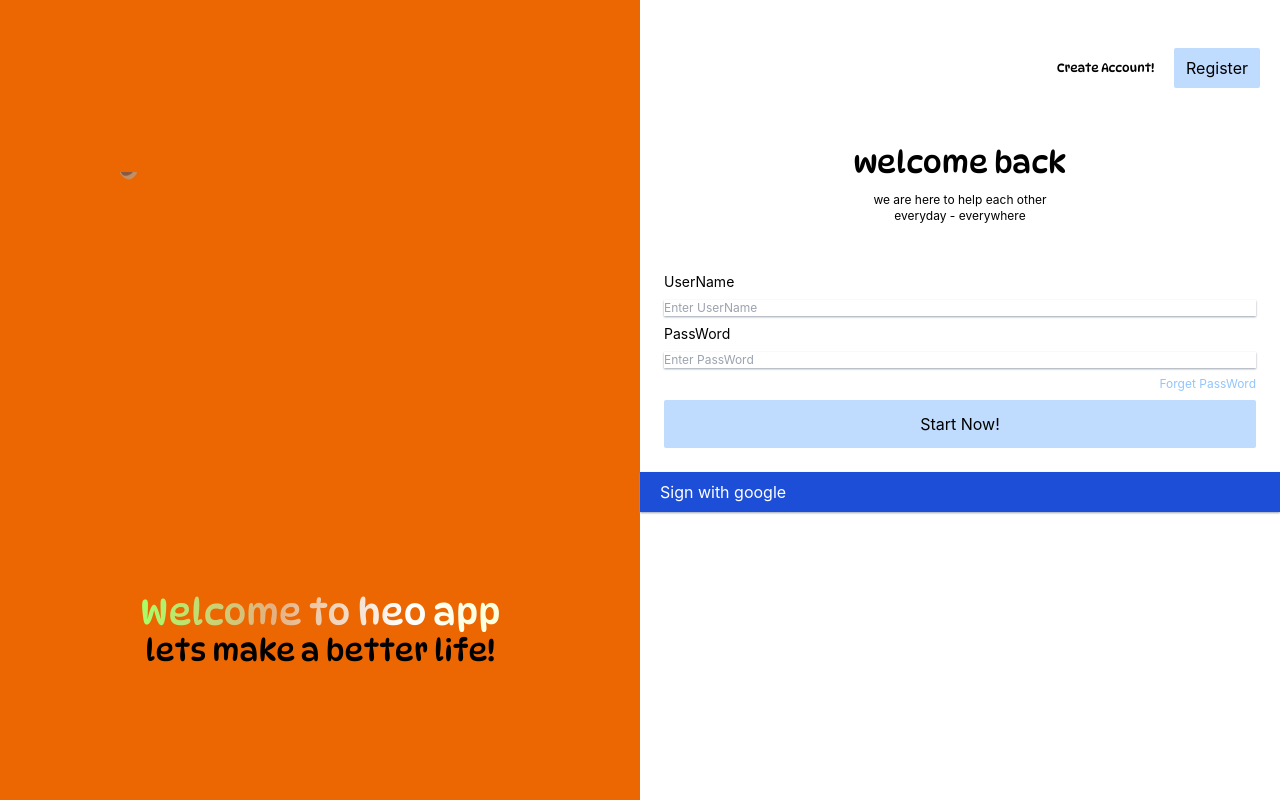
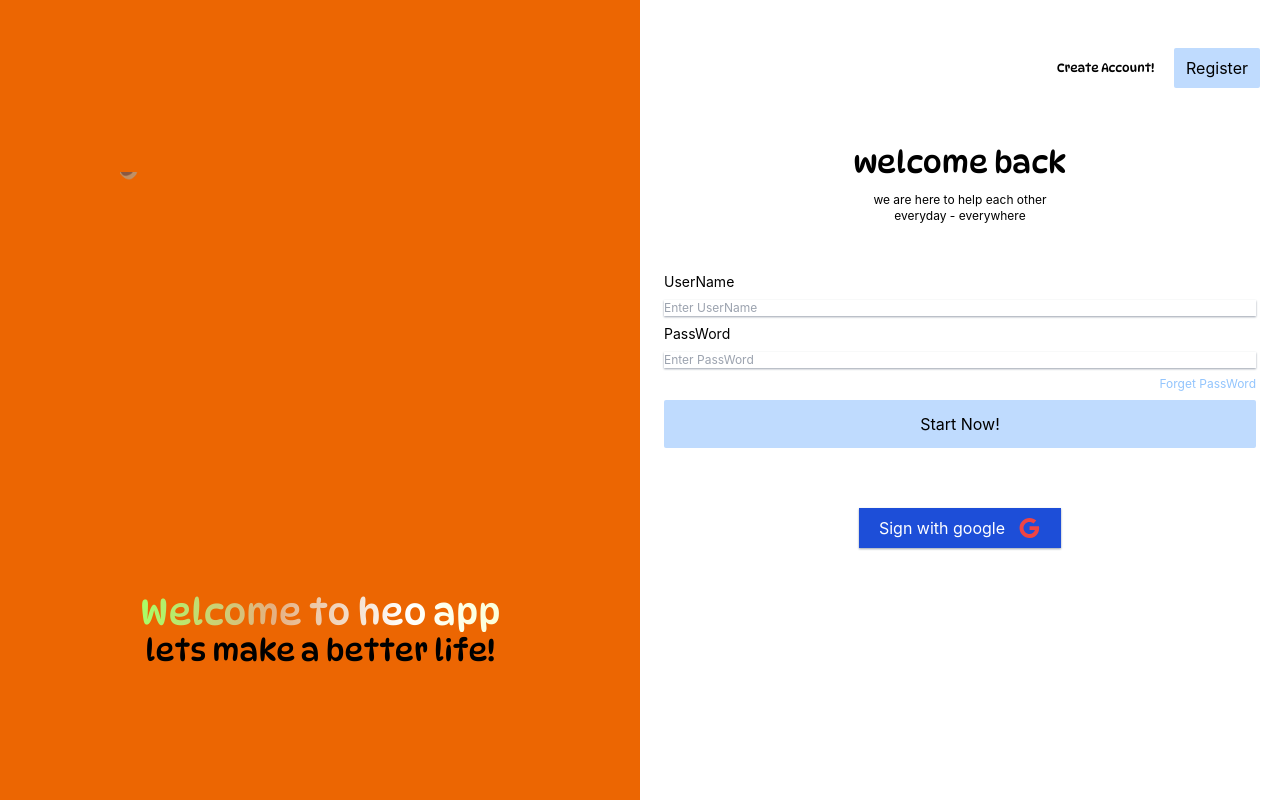
Before and after one commit to heo-app/heo_playground, a React (Create React App) app: page /login in a window 1280 px wide. Built offline with nearby package versions, Linux system fonts and the light colour scheme.

Commit message:
feat: add google icon

```diff
--- a/src/components/login/LoginView.tsx
+++ b/src/components/login/LoginView.tsx
@@ -1,5 +1,6 @@
 import { FC } from 'react';
 import { useTheme } from '@mui/material/styles';
+import GoogleIcon from '@mui/icons-material/Google';
 
 import logo from '../../images/heo-hands.gif';
 import { useStyles } from './LoginStyle';
@@ -59,10 +60,11 @@ const LoginView: FC<LoginViewProps> = (props) => {
             </button>
           </div>
 
-          <div className="h-32 mt-6">
+          <div className="h-32 mt-6 flex items-center justify-center">
             <a href="/">
-              <div className="bg-blue-700 text-white shadow-sm shadow-gray-400 px-5 py-2 mb-4">
+              <div className="bg-blue-700 text-white shadow-sm shadow-gray-400 px-5 py-2 mb-4 flex flex-row items-center justify-between full">
                 Sign with google
+                <GoogleIcon className="text-red-500	ml-3" />
               </div>
             </a>
           </div>
```
